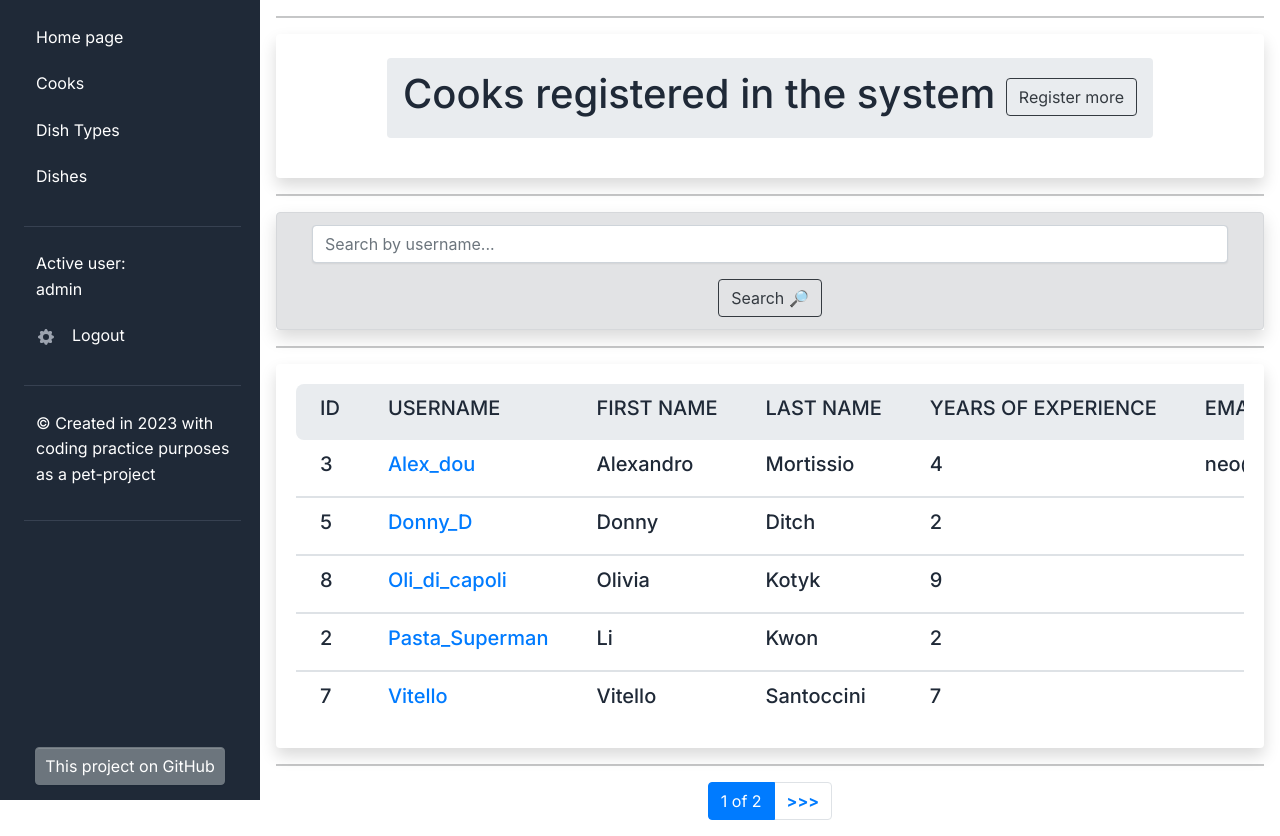
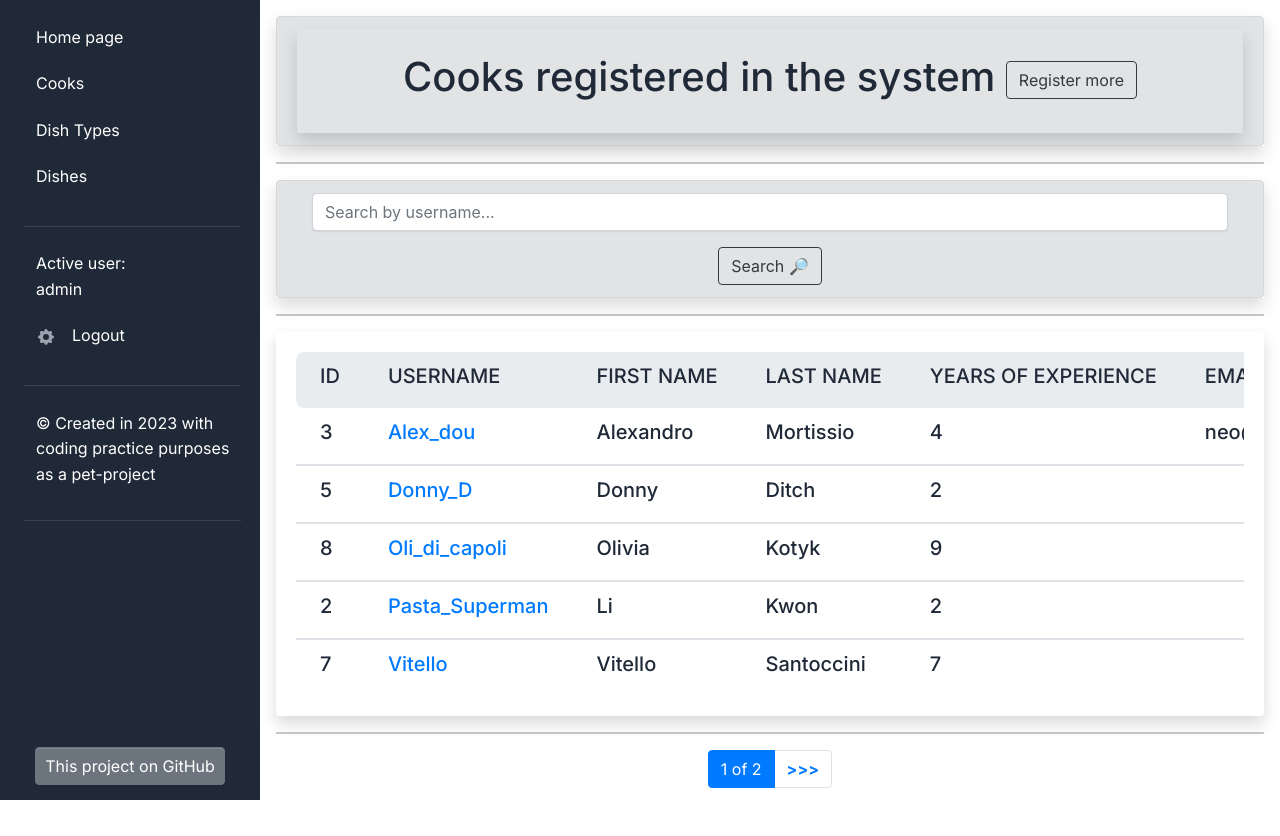
Before and after one commit to bohdan-yatsyna/kitchen-service-site, a Django app: page /cooks/ in a window 1280 px wide. After the commit the page ends 800 px from the top, so only its background shows below. Run offline with Django 4.2, Linux system fonts and the light colour scheme; a user stored in the database is signed in; data comes from the database, SQL or seed files in the repository; both versions use the stored data as it was after the commit; some libraries are stand-ins or nearby versions.

Commit message:
Update cook_list.html and dish_list.html
Improve a little display of some elements

```diff
--- a/templates/kitchen/cook_list.html
+++ b/templates/kitchen/cook_list.html
@@ -4,16 +4,18 @@
 
 {% block content %}
 
-  <hr>
-  <div class="card border-0 shadow">
+  <div class="py-2"></div>
+  <div class="shadow">
+    <div class="alert alert-secondary" role="alert">
+      <div class="shadow">
         <div class="py-4">
           <div class="d-flex justify-content-center">
             <div aria-label="breadcrumb" class="d-none d-md-inline-block">
-          <div class="breadcrumb breadcrumb-dark breadcrumb-transparent">
               <h1>
                 Cooks registered in the system
                 <a class="btn btn-outline-dark" href="{% url 'kitchen:cook-create' %}">Register more</a>
               </h1>
+            </div>
           </div>
         </div>
       </div>
```
Also changed, not shown: templates/kitchen/dish_list.html (+6 -3 lines), db.sqlite3. Lines whose indentation alone changed are shown as unchanged.
